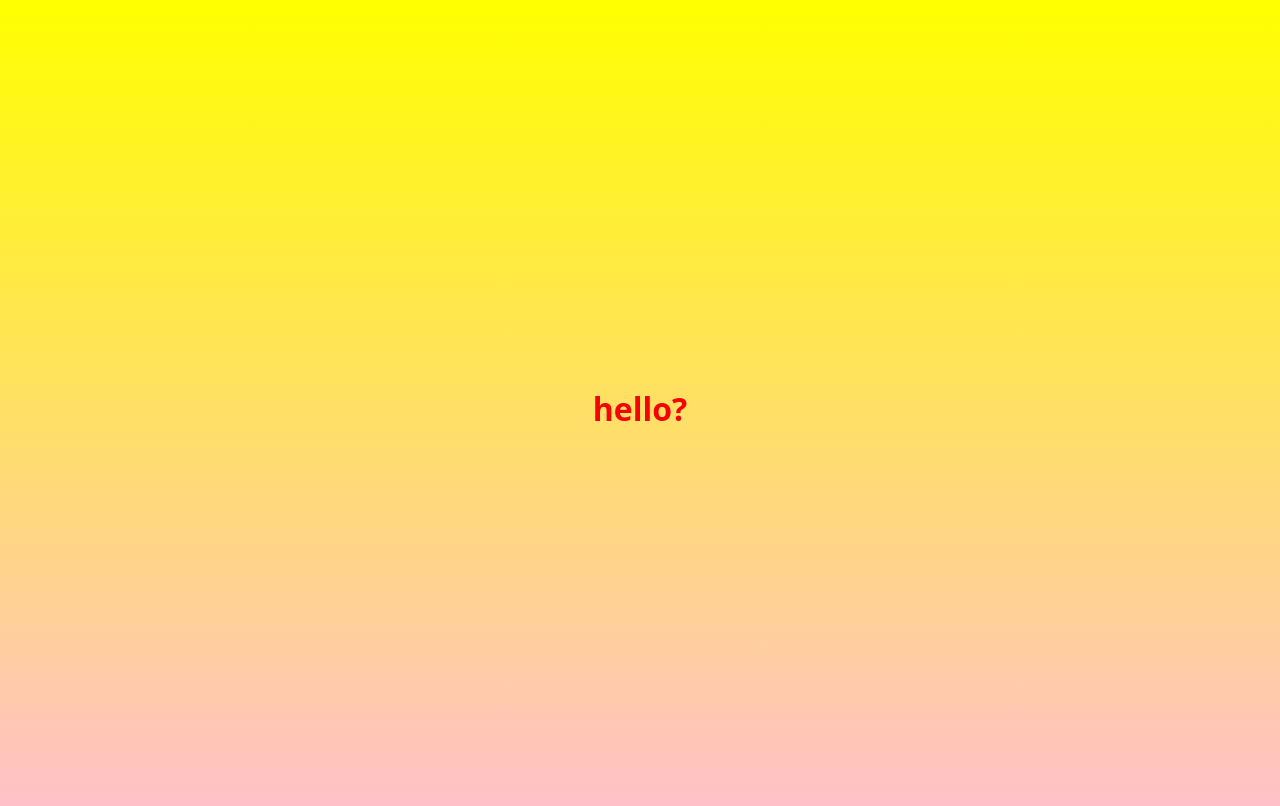
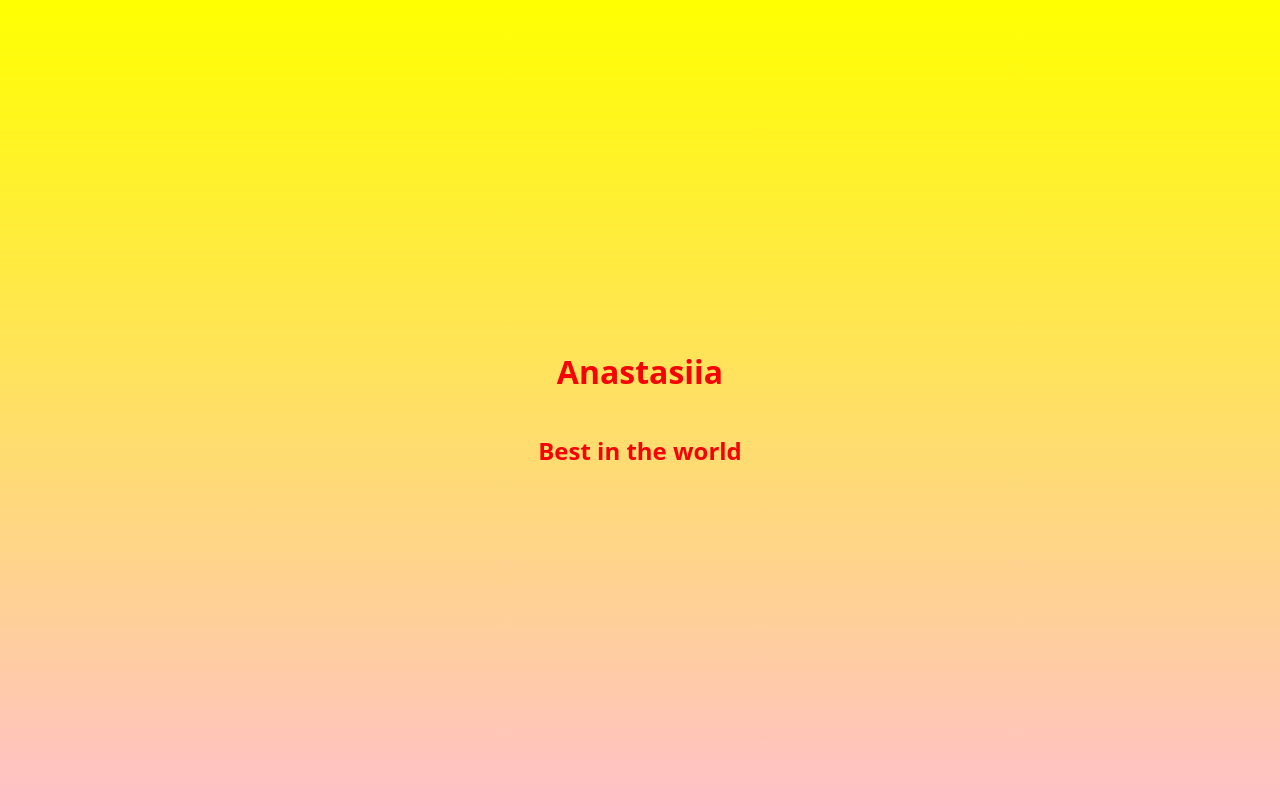
Before and after one commit to kaninotyan/portfolio, a plain HTML site: page index.html in a window 1280 px wide. Drawn offline with Linux system fonts and the light colour scheme.

Commit message:
Update index.html

```diff
--- a/index.html
+++ b/index.html
@@ -13,6 +13,7 @@ display: flex;
 justify-content: center;
 align-items: center;
 color: rgb(244, 4, 4);
+flex-direction: column;
 
 background: linear-gradient(yellow,pink);
 }
@@ -24,6 +25,7 @@ background: linear-gradient(yellow,pink);
 
 </head>
 <body>
-    <h1>hello?</h1>
+    <h1>Anastasiia</h1>
+    <h2>Best in the world</h2>
 </body>
 </html>
```
